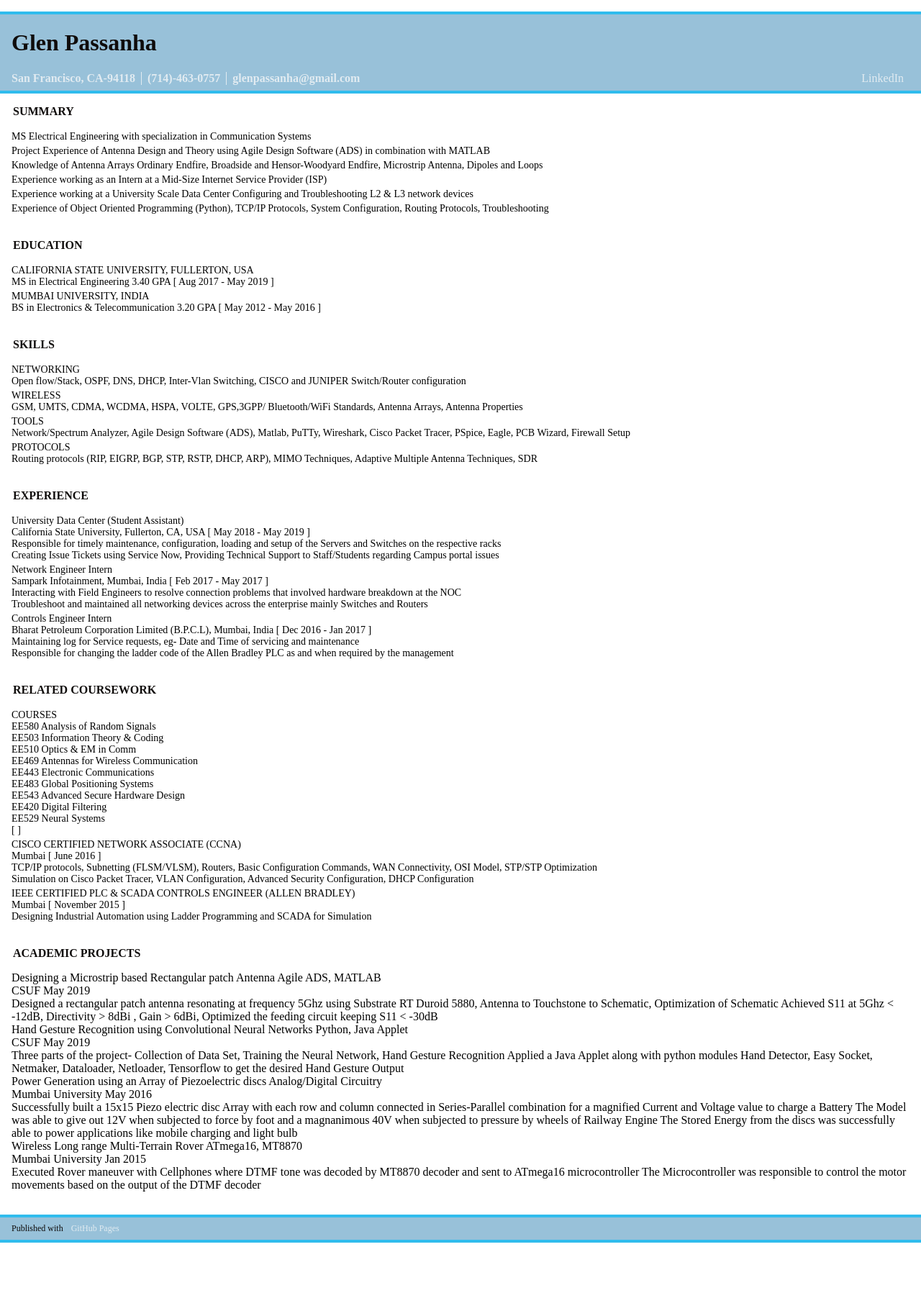
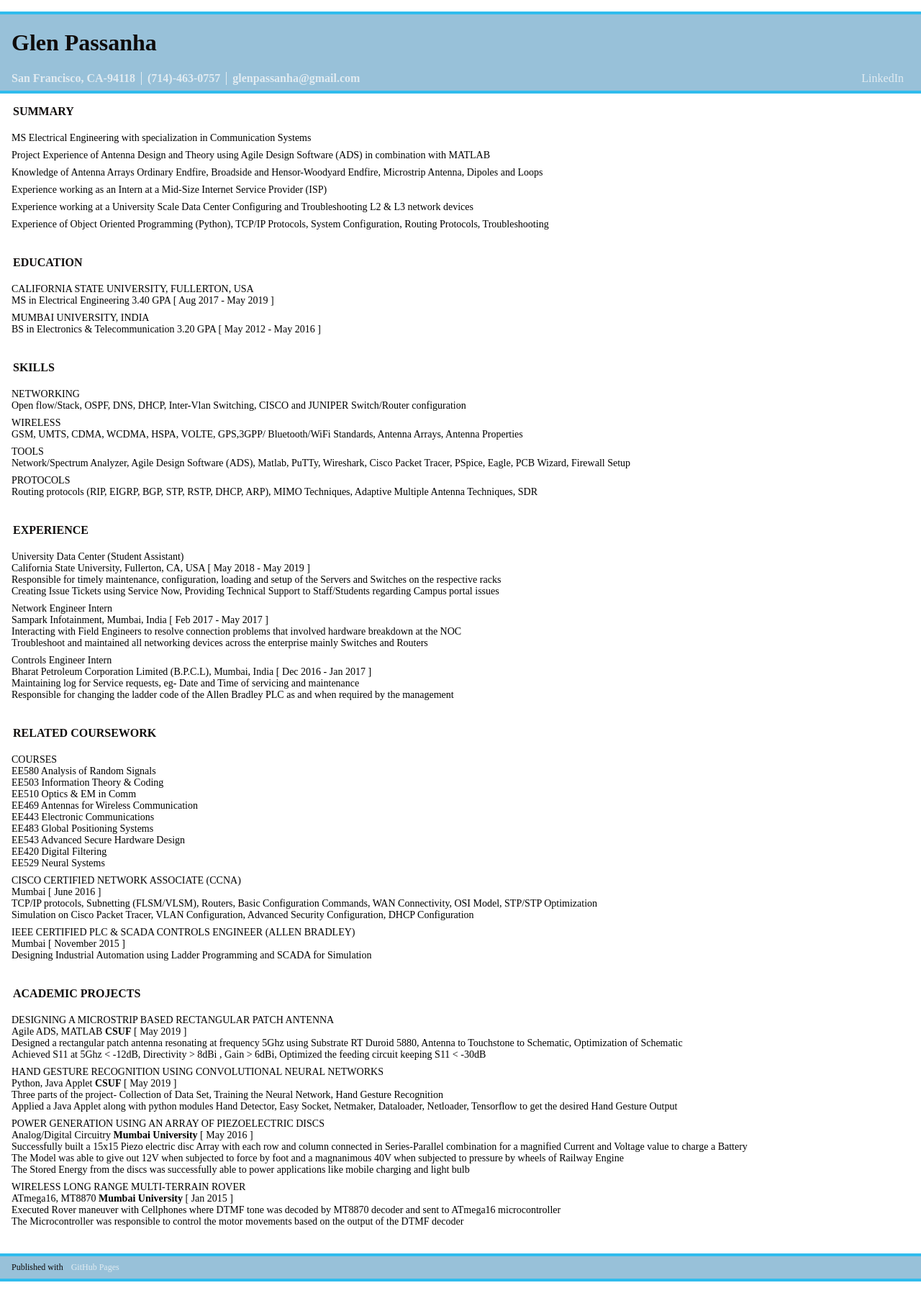
Before and after one commit to glen94/glen-passanha, a Jekyll site: the page built from README.md, in a window 1280 px wide. Shown: the whole page at 72% size. Built offline with Jekyll 4.4.1, drawn with Linux system fonts in a browser that asks for light colours; our own code applies the rules of GitHub Pages for plain Markdown files; before the commit the page ends 1743 px from its top, so only the background shows below that.

Commit message:
* projects template styling

```diff
--- a/_includes/projects.html
+++ b/_includes/projects.html
@@ -1,12 +1,11 @@
 {% for data in include.data %}
-<div>
-  <span class="data_value">{{data.value}}</span>
-  <span class="data_desc">{{data.desc}}</span>
+<div class="data-row">
+  <span class="data-value">{{data.value}}</span>
   <div>
-    <span class="data_location">{{data.location}}</span>
-    <span class="data_startDate">{{data.startDate}}</span>
-    <span class="data_date">{{data.date}}</span>
-    <div class="data_duties">
+    <span class="data-desc">{{data.desc}}</span>
+    <span class="data-location">{{data.location}}</span>
+    <span class="data-date">{{data.date}}</span>
+    <div class="data-duties">
     {% for content in {{data.content}} %}
       <span>{{content}}</span>
     {% endfor %}
--- a/assets/css/style.scss
+++ b/assets/css/style.scss
@@ -171,7 +171,7 @@ a {padding: 0 8px;text-decoration: none;}
   .data-row {
     @include fontSize(14px);
     position: relative;
-    padding: 2px 0;
+    padding: 4px 0;
     &:hover {
       background: $veryPaleYellow;
     }
@@ -231,10 +231,26 @@ a {padding: 0 8px;text-decoration: none;}
         }
       }
     }
+    &:first-of-type .data-certifications {display: none;}
     .data-certifications {
       @include descriptionTypography();
       @include dateTypography();
       @include dutiesTypography();
+    }
+  }
+
+  .projects .data-row {
+    @include titleTypography();
+    @include descriptionTypography();
+    @include dateTypography();
+    @include dutiesTypography();
+    .data-location {
+      font-weight: bold;
+    }
+    &:hover {
+      .data-location {
+        padding: 0 8px;
+      }
     }
   }
 }
```
